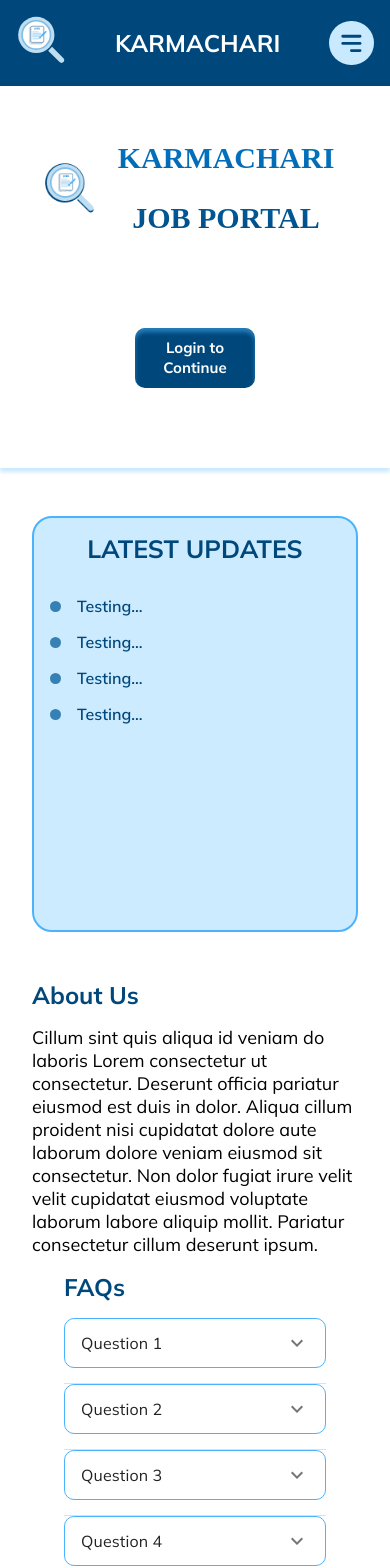
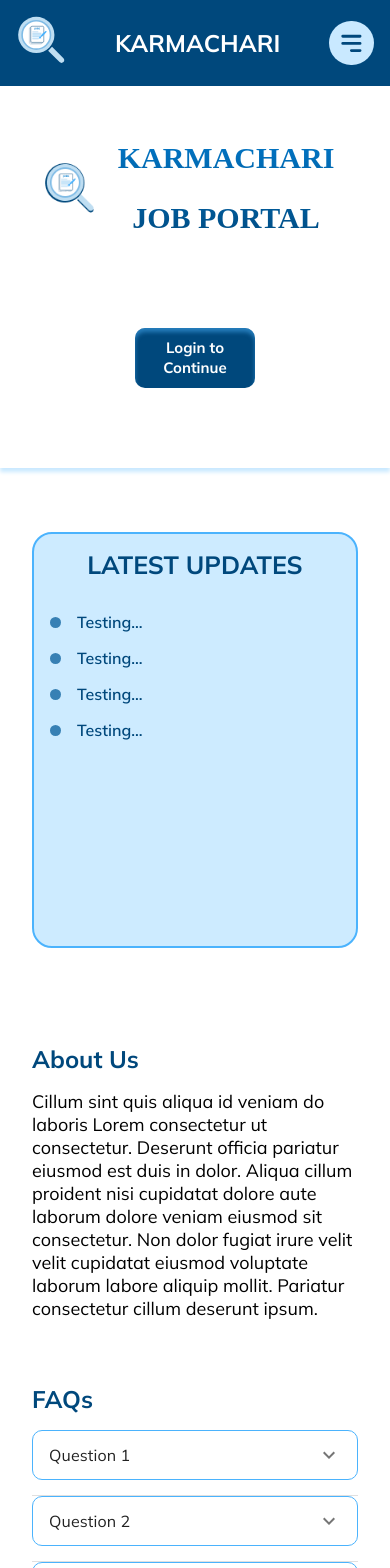
Before and after one commit to Mayon-Francis/karmachari, a Next.js app in the folder frontend/: page / in a window 390 px wide. Shown: the top 1568 px of the page. Built offline with nearby package versions, Linux system fonts and the light colour scheme; no server answers.

Commit message:
Alignment fix

```diff
--- a/frontend/src/pages/index.js
+++ b/frontend/src/pages/index.js
@@ -191,7 +191,7 @@ export default function Home() {
             </section>
             </section>
 
-            <div className={styles.content__updates}>
+            <div className={styles.content__updates} id="updates">
               <div className={styles.updates__heading}>LATEST UPDATES</div>
               <div className={styles.updates__content}>
                 <div className={styles.notification}>
--- a/frontend/src/styles/Home.module.css
+++ b/frontend/src/styles/Home.module.css
@@ -277,25 +277,25 @@ text-align: center;
   .content__aboutus{
     width: unset;
     order: 2;
-    margin: 0 2rem 0 2rem;
+    margin: 3rem 2rem 0 2rem;
   }
 
   .content__faq{
     order: 3;
     width: unset;
-    margin: 0 2rem 0 2rem;
+    margin: 4rem 0 0 0 ;
   }
 
   .content__updates{
     order: 1;
     width: unset;
-    margin: 3rem 2rem 0 2rem;
+    margin: 4rem 2rem 0 2rem;
   }
 
   .content__contact{
     width: unset;
     order: 4;
-    margin: 0 2rem 2rem 2rem;
+    margin: 3rem 2rem 2rem 2rem;
   }
 
   .content__updates__container{
```
